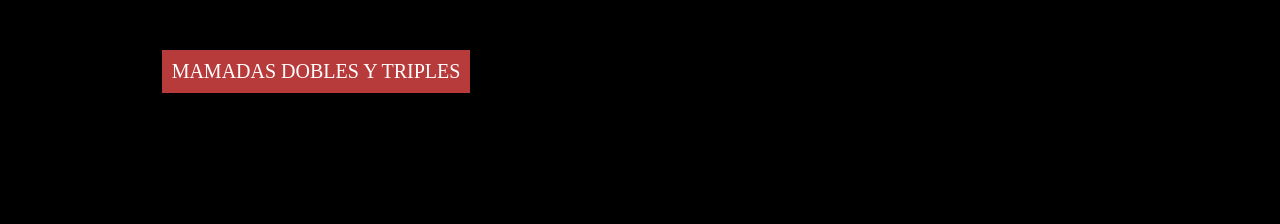
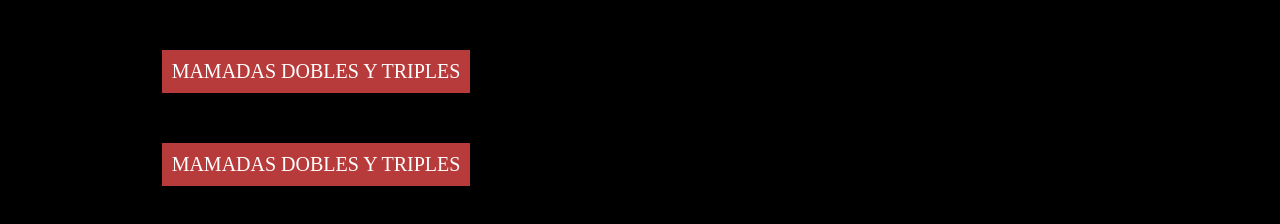
Before and after one commit to Masterstevson/ProyectoXXX, a plain HTML site: page index.html in a window 1280 px wide. Shown: the part 100-324 px from the top of the page. Drawn offline with Linux system fonts and the light colour scheme.

Commit message:
5  commit

```diff
--- a/index.html
+++ b/index.html
@@ -16,6 +16,11 @@
 		<a class='aCategorias' href="mamadasdobles.html?info=MamadaDobleTriple">Mamadas dobles y triples</a>
 	</div>
 </div>
+<div class='divCategorias' id='' >
+	<div class='' id='' >
+		<a class='aCategorias' href="mamadasdobles.html?info=Cosplay">Mamadas dobles y triples</a>
+	</div>
+</div>
 
 
 </body>
```
Also changed, not shown: mamadasdobles.html (+1 -8 lines), videos.txt.
